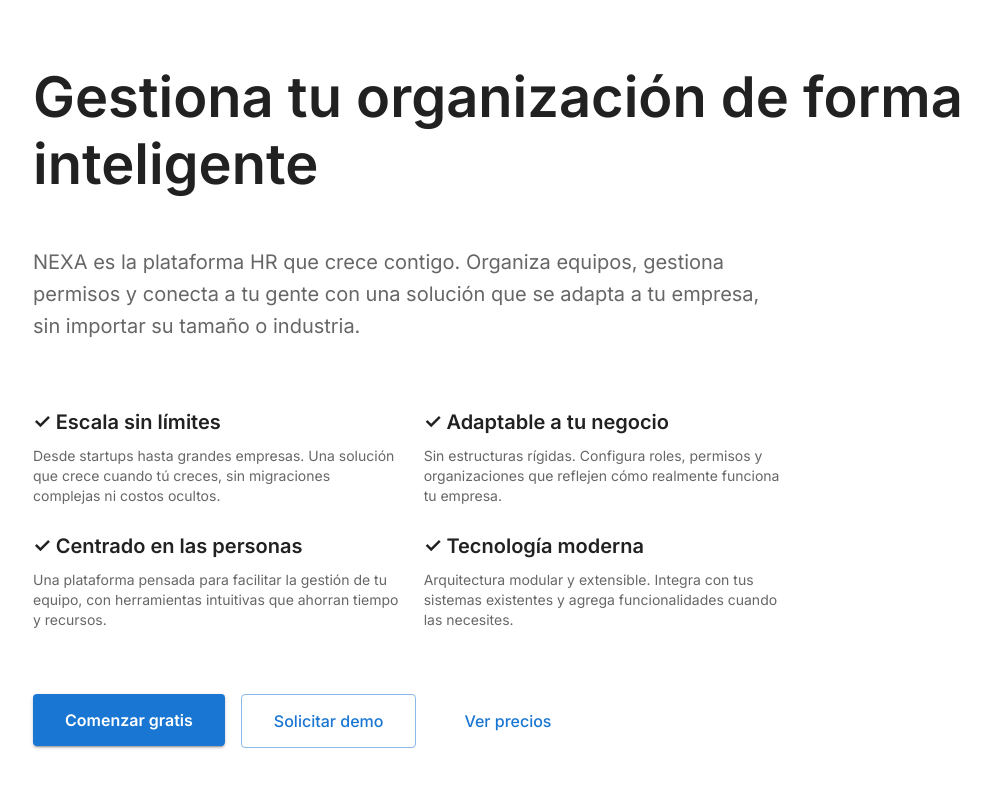
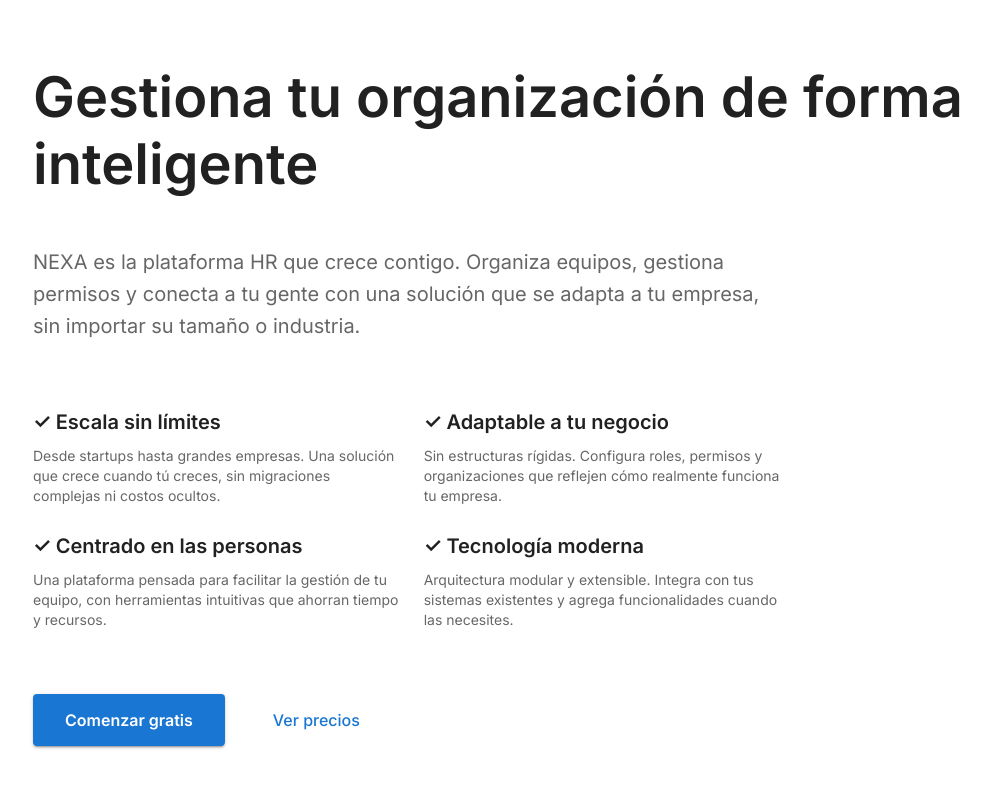
Before and after one commit to Fermacu/nexa, a Next.js app in the folder apps/web/: page / in a window 1280 px wide. Shown: the top 788 px of the page, without its empty margins (31-1022 px from the left). Built offline with nearby package versions, Linux system fonts and the light colour scheme; no server answers.

Commit message:
Remove 'Solicitar demo' button from homepage
The 'Solicitar demo' outlined button has been removed from the homepage UI. This streamlines the call-to-action options presented to users.

```diff
--- a/apps/web/src/app/page.tsx
+++ b/apps/web/src/app/page.tsx
@@ -107,18 +107,6 @@
                 </Button>
               </Link>
               <Button
-                variant="outlined"
-                size="large"
-                sx={{
-                  px: 4,
-                  py: 1.5,
-                  fontSize: "1rem",
-                  textTransform: "none",
-                }}
-              >
-                Solicitar demo
-              </Button>
-              <Button
                 variant="text"
                 size="large"
                 sx={{
```
